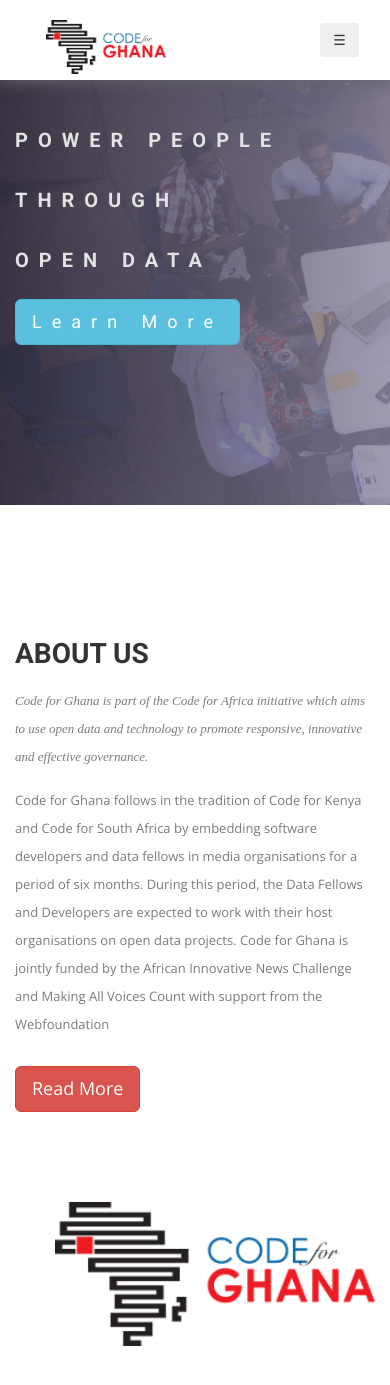
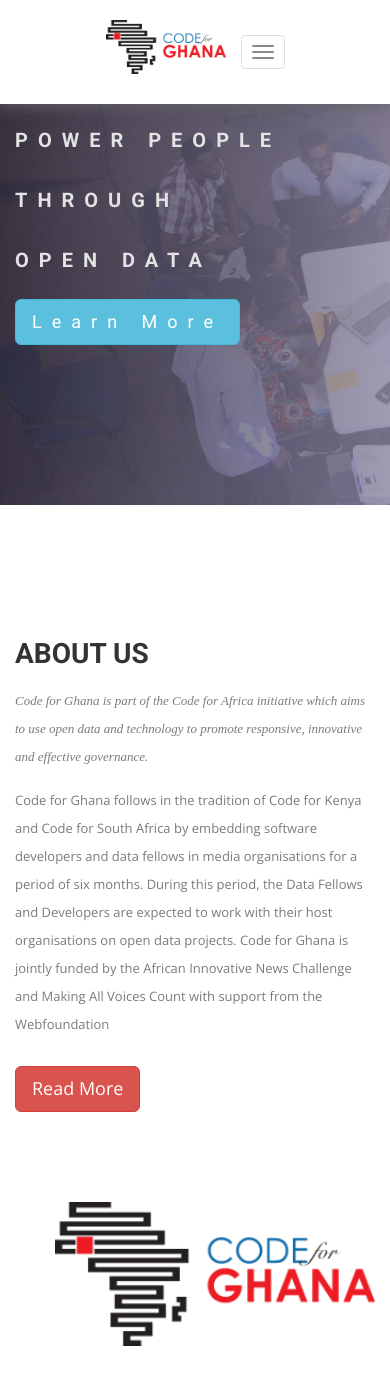
Before and after one commit to perezcato/test-page, a Jekyll site: the page built from index.html, in a window 390 px wide and 1400 px high. Shown: the top 1385 px of the window. Built offline with Jekyll 4.4.1, drawn with Linux system fonts in a browser that asks for light colours; nearby versions of some CDN libraries; some web fonts are replaced; some of the changed text lies outside the part shown.

Commit message:
Finished the nav bar

```diff
--- a/_includes/footer.html
+++ b/_includes/footer.html
@@ -5,14 +5,13 @@
       <div class="col-md-12">
         <div class="footer-manu">
           <ul>
-            <li><a href="#">About Us</a></li>
-            <li><a href="{{ site.baseurl }}/contact">Contact us</a></li>
-            <li><a href="#">How it works</a></li>
+            <li><a href="{{ site.baseurl }}/work">About</a></li>
             <li><a href="{{ site.baseurl }}/blog">Blog</a></li>
-            <li><a href="#">Terms</a></li>
+            <li><a href="{{site.baseurl}}/projects">Projects</a></li>
+            <li><a href="{{site.baseurl}}/visualization">Visualization</a></li>
+            <li><a href="{{ site.baseurl }}/contact">Contact</a></li>
           </ul>
         </div>
-        <p>Copyright &copy; Design &amp; Developed by <a href="http://www.themefisher.com">Themefisher</a>. All rights reserved.</p>
       </div>
     </div>
   </div>
--- a/_includes/header.html
+++ b/_includes/header.html
@@ -1,8 +1,46 @@
+<!--&lt;!&ndash; Header Start &ndash;&gt;-->
+<!--<header class="header">-->
+<!--      &lt;!&ndash; header Nav Start &ndash;&gt;-->
+<!--        <a class="navbar-brand" href="{{ site.baseurl }}/index.html">-->
+<!--          <img src="{{ site.baseurl }}/img/codeforghana.png" width="120" alt="Logo">-->
+<!--        </a>-->
+<!--        <button class="btn btn-light" id="btn-menu">&#9776</button>-->
+<!--</header>&lt;!&ndash; header close &ndash;&gt;-->
+
 <!-- Header Start -->
 <header class="header">
-      <!-- header Nav Start -->
-        <a class="navbar-brand" href="{{ site.baseurl }}/index.html">
-          <img src="{{ site.baseurl }}/img/codeforghana.png" width="120" alt="Logo">
-        </a>
-        <button class="btn btn-light" id="btn-menu">&#9776</button>
+    <div class="container">
+        <div class="row">
+            <div class="col-md-12">
+                <!-- header Nav Start -->
+                <nav class="navbar navbar-default">
+                    <div class="container-fluid">
+                        <!-- Brand and toggle get grouped for better mobile display -->
+                        <div class="navbar-header">
+                            <button type="button" class="navbar-toggle collapsed" data-toggle="collapse" data-target="#bs-example-navbar-collapse-1">
+                                <span class="sr-only">Toggle navigation</span>
+                                <span class="icon-bar"></span>
+                                <span class="icon-bar"></span>
+                                <span class="icon-bar"></span>
+                            </button>
+                            <a class="navbar-brand" href="index.html">
+                                <img src="{{ site.baseurl }}/img/codeforghana.png" width="120" alt="Logo">
+                            </a>
+                        </div>
+                        <!-- Collect the nav links, forms, and other content for toggling -->
+                        <div class="collapse navbar-collapse" id="bs-example-navbar-collapse-1">
+                            <ul class="nav navbar-nav navbar-right">
+                                <li><a href="{{ site.baseurl }}/">Home</a></li>
+                                <li><a href="{{ site.baseurl }}/work">About</a></li>
+                                <li><a href="{{ site.baseurl }}/blog">Blog</a></li>
+                                <li><a href="{{site.baseurl}}/projects">Projects</a></li>
+                                <li><a href="{{site.baseurl}}/visualization">Visualization</a></li>
+                                <li><a href="{{ site.baseurl }}/contact">Contact</a></li>
+                            </ul>
+                        </div><!-- /.navbar-collapse -->
+                    </div><!-- /.container-fluid -->
+                </nav>
+            </div>
+        </div>
+    </div>
 </header><!-- header close -->
--- a/css/airspace.css
+++ b/css/airspace.css
@@ -72,6 +72,41 @@
   justify-content: space-between;
 
 }
+/*-------------*/
+header {
+  background: #fff;
+  padding: 20px 0;
+}
+header .navbar {
+  margin-bottom: 0px;
+  border: 0px;
+}
+header .navbar-brand {
+  padding-top: 5px;
+}
+header .navbar-default {
+  background: none;
+  border: 0px;
+}
+header .navbar-default .navbar-nav {
+  padding-top: 10px;
+}
+header .navbar-default .navbar-nav li a {
+  color: #333333;
+  padding: 10px 26px;
+  font-size: 15px;
+}
+font header .navbar-default .navbar-nav li a:hover {
+  color: #000;
+}
+
+
+/*------------*/
+
+
+
+
+
 .slider{
   position: fixed !important;
   position: -ms-device-fixed;
--- a/index.html
+++ b/index.html
@@ -54,16 +53,6 @@
       <p style="color: white">We build civic apps and platforms that will keep citizens well informed so that they can demand accountability, transparency and better services from the government.  </p>
       <p style="color: white">We partner with CSOs, NGOs and Government organisations to bring meaning to their data-sets.</p>
       <p style="color: white">We are also doing something bolder; we are taking a different approach to open governance.</p>
-=======
-    <div class="col-md-6 col-md-offset-6 text-justify" style="padding: 0 10%">
-      <h2>What We Do</h2>
-      <p>We embed developers and data fellows in newsrooms to create innovative platforms for better information dissemination and encourage collective action through citizen engagement </p>
-      <p>We organise data bootcamps to share knowledge on open-data tools and demonstrate the value of open-data to the broader soceity.</p>
-      <p>We build civic apps and platforms that will keep citizens well informed so that they can demand accountability, transparency and better services from the government.  </p>
-      <p>We partner with CSOs, NGOs and Government organisations to bring meaning to their data-sets.</p>
-      <p>We are also doing something bolder; we are taking a different approach to open governance.</p>
-      <a href="{{ site.baseurl }}/work" class="btn btn-view-works">How to get started</a>
->>>>>>> 1556b51a8a654c5d18a4b3c0d6a16ad80fdc9b55
     </div>
   </div>
 </div>
```
Also changed, not shown: other parts of index.html (+0 -1 lines), work.html (+0 -20 lines).
